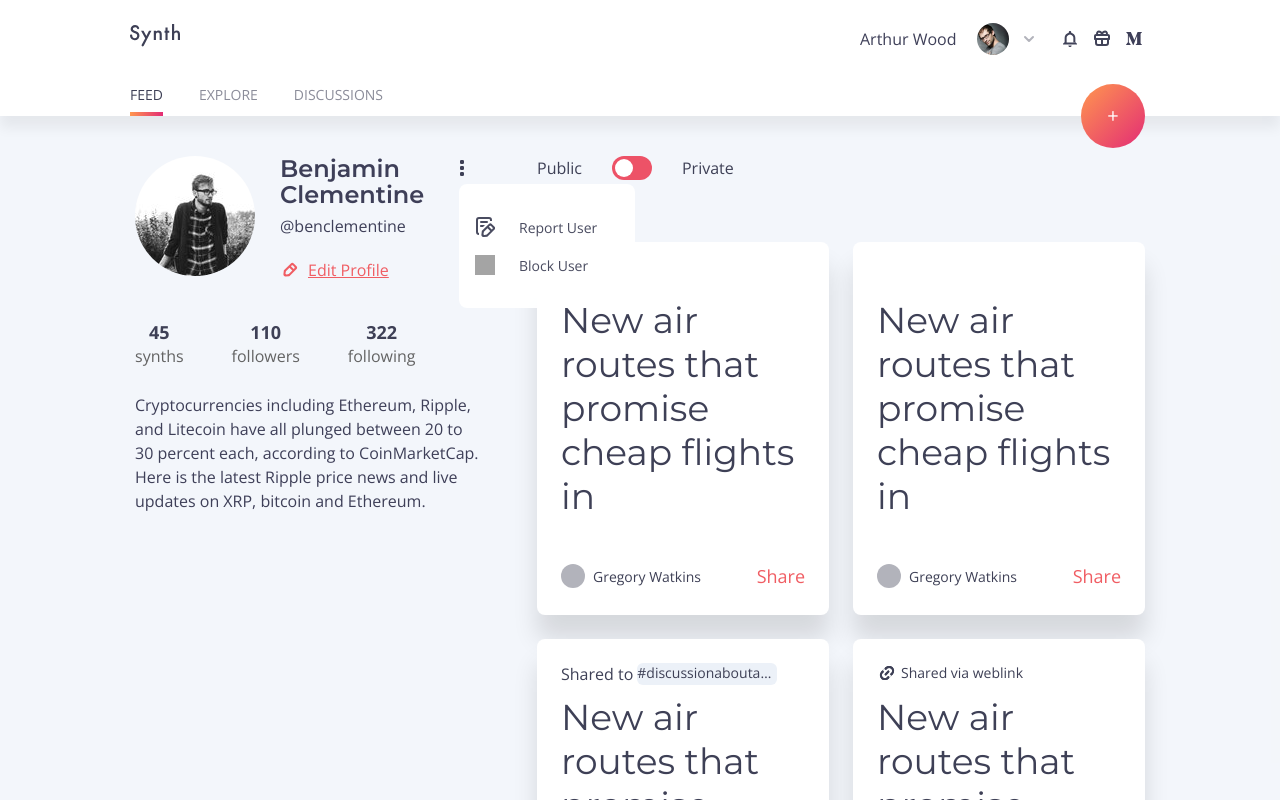
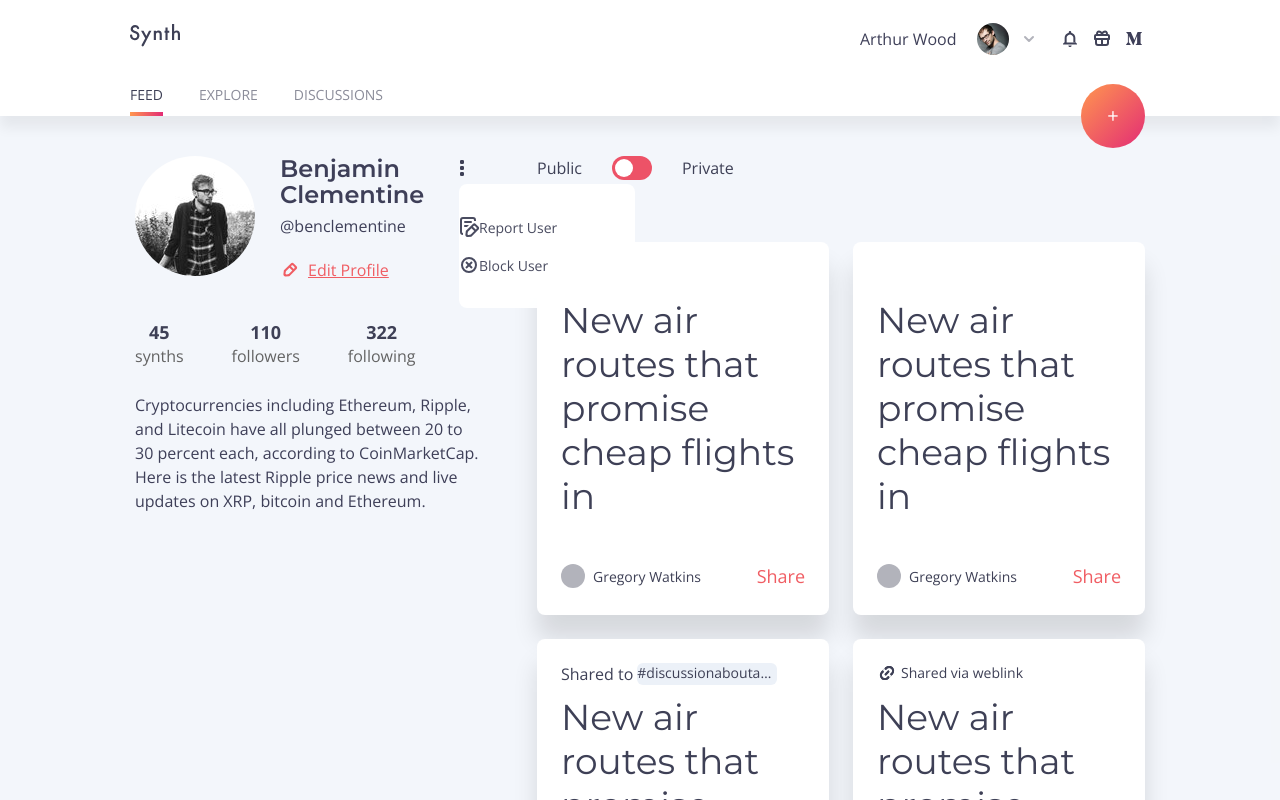
Before and after one commit to lesdyman/markup_test-react_styled, a React (Vite) app: page / in a window 1280 px wide. Both pictures are taken after a click on the button 462 px from the left and 168 px from the top of the page. Shown: the top 800 px of the page. Built offline with nearby package versions, Linux system fonts and the light colour scheme; grey boxes are pictures that could not be loaded.

Commit message:
fix dotted menu icon problem

```diff
--- /dev/null
+++ b/src/components/Icons/block.tsx
@@ -0,0 +1,31 @@
+export const BlockIcon = () => (
+  <svg
+    width="20"
+    height="20"
+    viewBox="0 0 20 20"
+    fill="none"
+    xmlns="http://www.w3.org/2000/svg"
+  >
+    <rect opacity="0.01" width="20" height="20" fill="#ECF1F8" />
+    <mask
+      id="mask0_0_313"
+      // style="mask-type:luminance"
+      maskUnits="userSpaceOnUse"
+      x="0"
+      y="0"
+      width="20"
+      height="20"
+    >
+      <rect width="20" height="20" fill="white" />
+    </mask>
+    <g mask="url(#mask0_0_313)">
+      <path
+        d="M14.9497 14.9497C12.2161 17.6834 7.78392 17.6834 5.05025 14.9497C2.31658 12.2161 2.31658 7.78392 5.05025 5.05025C7.78392 2.31658 12.2161 2.31658 14.9497 5.05025C17.6834 7.78392 17.6834 12.2161 14.9497 14.9497Z"
+        stroke="#3E4056"
+        stroke-width="2"
+      />
+      <path d="M7 13L13 7" stroke="#3E4056" stroke-width="2" />
+      <path d="M13 13L7 7" stroke="#3E4056" stroke-width="2" />
+    </g>
+  </svg>
+);
--- /dev/null
+++ b/src/components/Icons/report.tsx
@@ -0,0 +1,66 @@
+export const ReportIcon = () => (
+  <svg
+    width="20"
+    height="20"
+    viewBox="0 0 20 20"
+    fill="none"
+    xmlns="http://www.w3.org/2000/svg"
+  >
+    <g id="a/icon_report">
+      <rect id="Mask" opacity="0.01" width="20" height="20" fill="#ECF1F8" />
+      <mask
+        id="mask0_0_299"
+        // style="mask-type:luminance"
+        maskUnits="userSpaceOnUse"
+        x="0"
+        y="0"
+        width="20"
+        height="20"
+      >
+        <rect id="Mask_2" width="20" height="20" fill="white" />
+      </mask>
+      <g mask="url(#mask0_0_299)">
+        <g id="edit icon">
+          <g id="delete copy">
+            <rect
+              id="Rectangle 3 Copy"
+              opacity="0.01"
+              width="20"
+              height="20"
+              fill="#C3CADF"
+            />
+            <path
+              id="Rectangle"
+              d="M4 17C2.89543 17 2 16.1046 2 15V3C2 1.89543 2.89543 1 4 1H14C15.1046 1 16 1.89543 16 3V4"
+              stroke="#3E4056"
+              stroke-width="2"
+            />
+            <rect
+              id="Rectangle 2"
+              x="5"
+              y="4"
+              width="8"
+              height="2"
+              rx="1"
+              fill="#3E4056"
+            />
+            <path
+              id="Rectangle 2 Copy"
+              fill-rule="evenodd"
+              clip-rule="evenodd"
+              d="M5 9C5 8.44772 5.44772 8 6 8H10L8 10H6C5.44772 10 5 9.55228 5 9Z"
+              fill="#3E4056"
+            />
+            <path
+              id="Combined Shape"
+              fill-rule="evenodd"
+              clip-rule="evenodd"
+              d="M13.8933 6.92764C14.6743 6.14659 15.9407 6.14659 16.7217 6.92764L19.5501 9.75607C20.3312 10.5371 20.3312 11.8034 19.5501 12.5845L12.6064 19.5282C12.5241 19.6105 12.4156 19.6615 12.2997 19.6724L8.58474 20.0219C7.32474 20.1405 6.27281 19.0737 6.40902 17.8155L6.80325 14.1739C6.81552 14.0605 6.86617 13.9548 6.94679 13.8741L13.8933 6.92764ZM14.6004 9.04896C14.9909 8.65844 15.6241 8.65844 16.0146 9.04896L17.4288 10.4632C17.8193 10.8537 17.8193 11.4869 17.4288 11.8774L16.7217 12.5845L13.8933 9.75607L14.6004 9.04896ZM12.4791 11.1703L8.94404 14.7053L8.53083 16.7702C8.39079 17.47 9.00782 18.087 9.70762 17.9469L11.7725 17.5337L15.3075 13.9987L12.4791 11.1703Z"
+              fill="#3E4056"
+            />
+          </g>
+        </g>
+      </g>
+    </g>
+  </svg>
+);
--- a/src/components/Info/Info.tsx
+++ b/src/components/Info/Info.tsx
@@ -13,11 +13,10 @@ import {
   ContextMenuLine,
 } from "./styled/Info.styled";
 import { DotsIcon } from "../Icons/3dots";
-import infoAvatar from '../../assets/infoAvatar.png';
+import infoAvatar from "../../assets/infoAvatar.png";
 import { EditIcon } from "../Icons/edit";
-
-import icon_report from '../../assets/icon_report.svg';
-import block from '../../assets/icon_block.svg';
+import { ReportIcon } from "../Icons/report";
+import { BlockIcon } from "../Icons/block";
 
 export const Info = () => {
   const [menuIsOpen, setMenuIsOpen] = useState<boolean>(false);
@@ -40,12 +39,12 @@ export const Info = () => {
         {menuIsOpen && (
           <ContextMenu isVisible={menuIsOpen}>
             <ContextMenuLine>
-              <img src={icon_report} alt="Report User icon" />
+              <ReportIcon />
               <span>Report User</span>
             </ContextMenuLine>
 
             <ContextMenuLine>
-              <img src={block} alt="Block User icon" />
+              <BlockIcon />
               <span>Block User</span>
             </ContextMenuLine>
           </ContextMenu>
```
